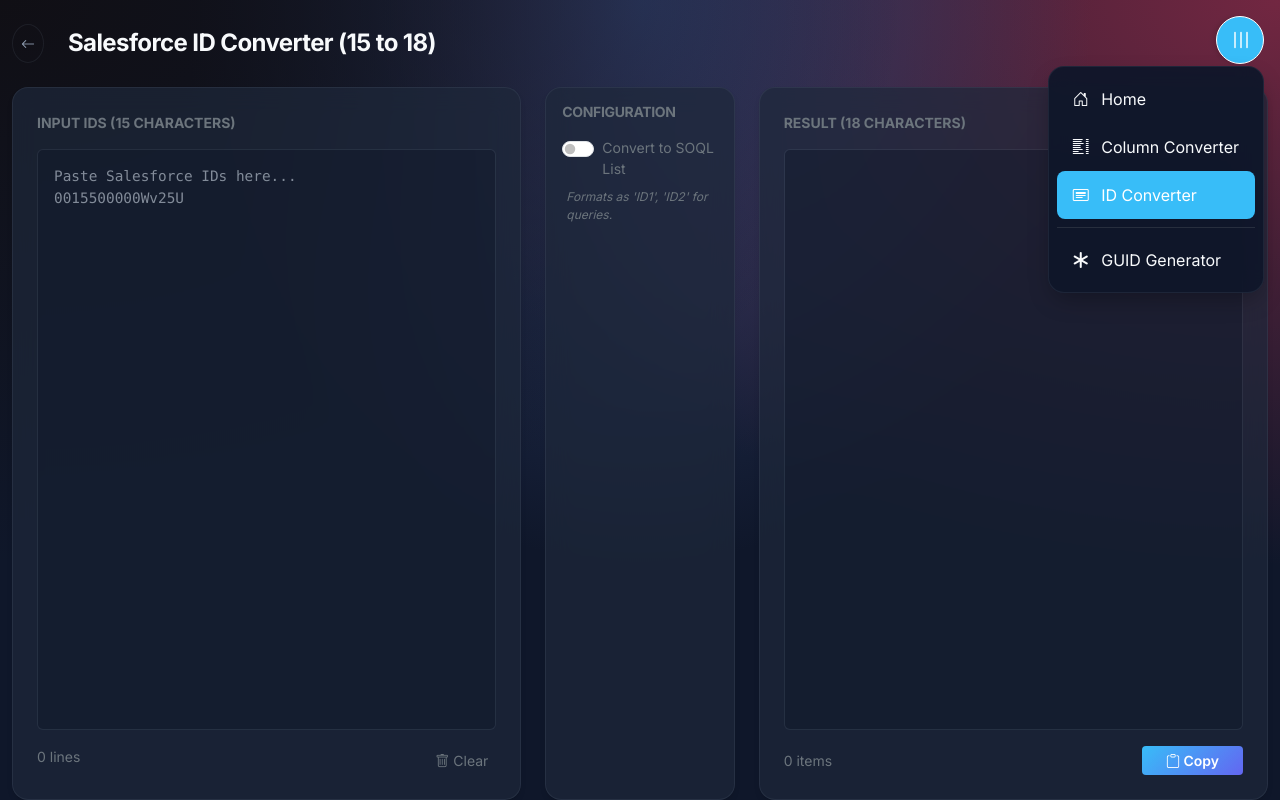
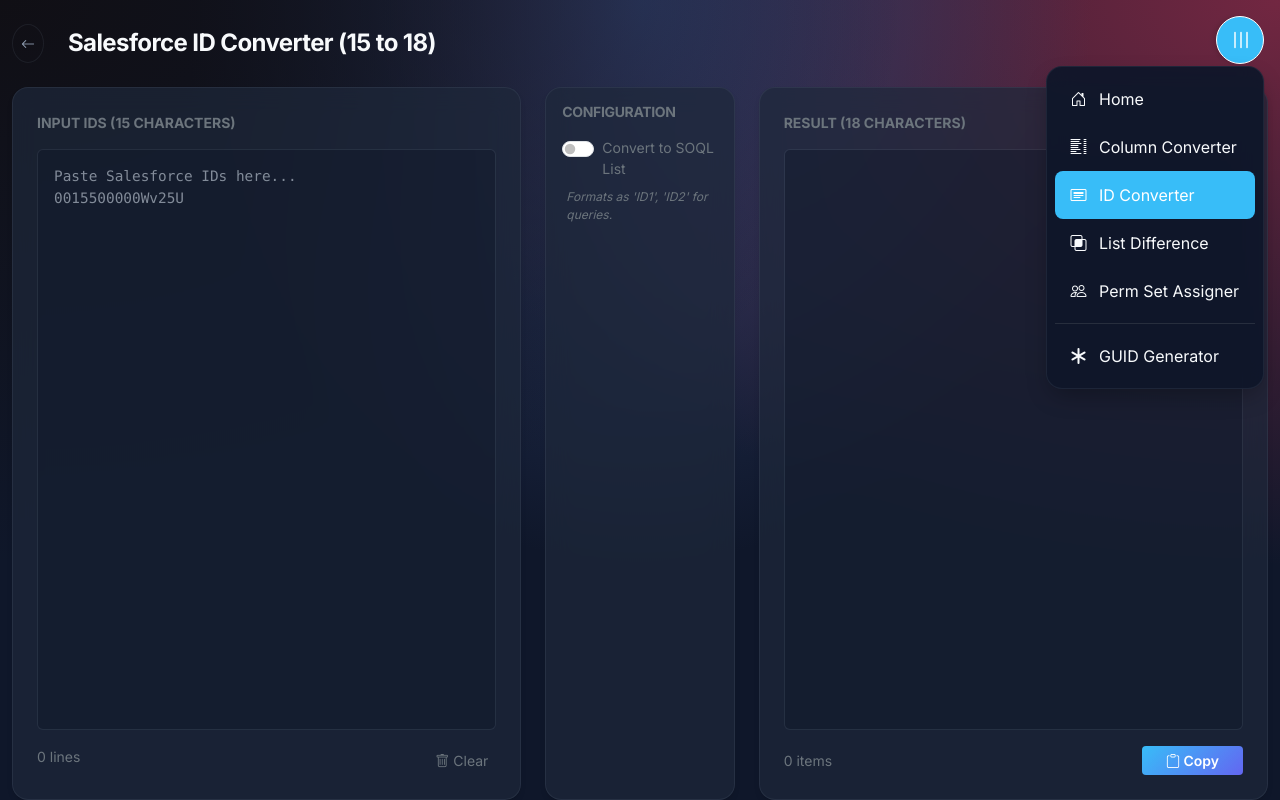
Before and after one commit to escaleraalcielo/developer-utilities, a plain HTML site: page id-converter.html in a window 1280 px wide. Both pictures are taken after a click on the button 1240 px from the left and 40 px from the top of the page. Drawn offline with nearby package versions, Linux system fonts and the light colour scheme.

Commit message:
feat: Add List Difference and Perm Set Assigner to navigation menus.

```diff
--- a/id-converter.html
+++ b/id-converter.html
@@ -59,6 +59,10 @@
                     Converter</a></li>
             <li><a class="dropdown-item active" href="id-converter.html"><i class="bi bi-card-heading me-2"></i> ID
                     Converter</a></li>
+            <li><a class="dropdown-item" href="list-diff.html"><i class="bi bi-intersect me-2"></i> List
+                    Difference</a></li>
+            <li><a class="dropdown-item" href="permission-set-assigner.html"><i class="bi bi-people me-2"></i> Perm Set
+                    Assigner</a></li>
             <li>
                 <hr class="dropdown-divider border-secondary border-opacity-25">
             </li>
```
Also changed, not shown: column-converter.html (+4 -0 lines), guid-generator.html (+4 -0 lines), list-diff.html (+2 -0 lines).
